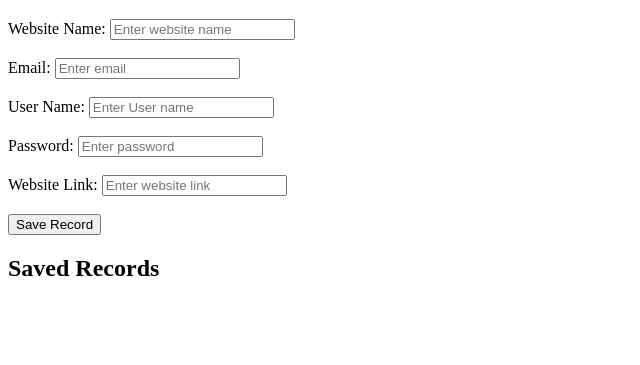
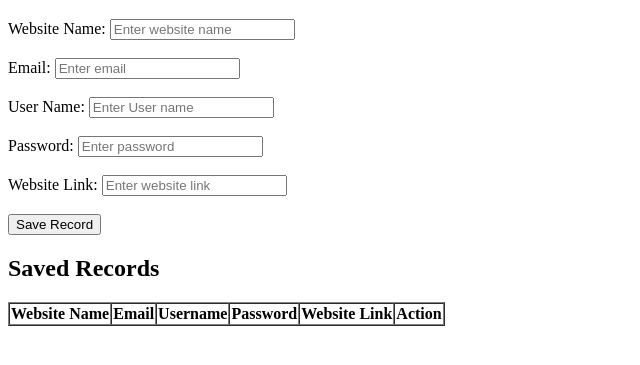
Before and after one commit to sandyparihar007/record, a plain HTML site: page index.html in a window 1280 px wide. Shown: the part 61-426 px from the top of the page, without its empty margins (0-640 px from the left). Drawn offline with Linux system fonts and the light colour scheme.

Commit message:
Update index.html

```diff
--- a/index.html
+++ b/index.html
@@ -27,6 +27,9 @@
     <ul id="recordList">
         <!-- Records will be displayed here -->
     </ul>
+
+    <table border="1" id="recordTable" style="border-spacing: 0px;">
+    </table>
 
     <script>
         function saveRecord() {
@@ -83,11 +86,11 @@
     const recordTable = document.getElementById('recordTable');
 
     // Clear existing table rows
-    recordTable.innerHTML = 'uhfytfytggfyujh';
+    recordTable.innerHTML = '';
 
     // Create table header
     const tableHeader = document.createElement('thead');
-    tableHeader.innerHTML = `<tr><th>Website Name</th><th>Email</th><th>Username</th><th>Password</th><th>Website Link</th></tr>`;
+    tableHeader.innerHTML = `<tr><th>Website Name</th><th>Email</th><th>Username</th><th>Password</th><th>Website Link</th><th>Action</th></tr>`;
     recordTable.appendChild(tableHeader);
 
     // Create table body
@@ -96,13 +99,17 @@
     // Populate the table with records
     records.forEach(record => {
         const row = document.createElement('tr');
-        row.innerHTML = `<td>${record.websiteName}</td><td>${record.email}</td><td>${record.username}</td><td>${record.password}</td><td>${record.websiteLink}</td>`;
+        row.innerHTML = `<td>${record.websiteName}</td><td>${record.email}</td><td>${record.username}</td><td>${record.password}</td><td>${record.websiteLink}</td><td onClick="editRecord(${record})"><button>Edit</button></td>`;
         tableBody.appendChild(row);
     });
 
     recordTable.appendChild(tableBody);
 }
 
+        function editRecord(recordData){
+            console.log('recordData');
+            console.log(recordData);
+        }
 
         // Display saved records on page load
         displayRecords();
```
